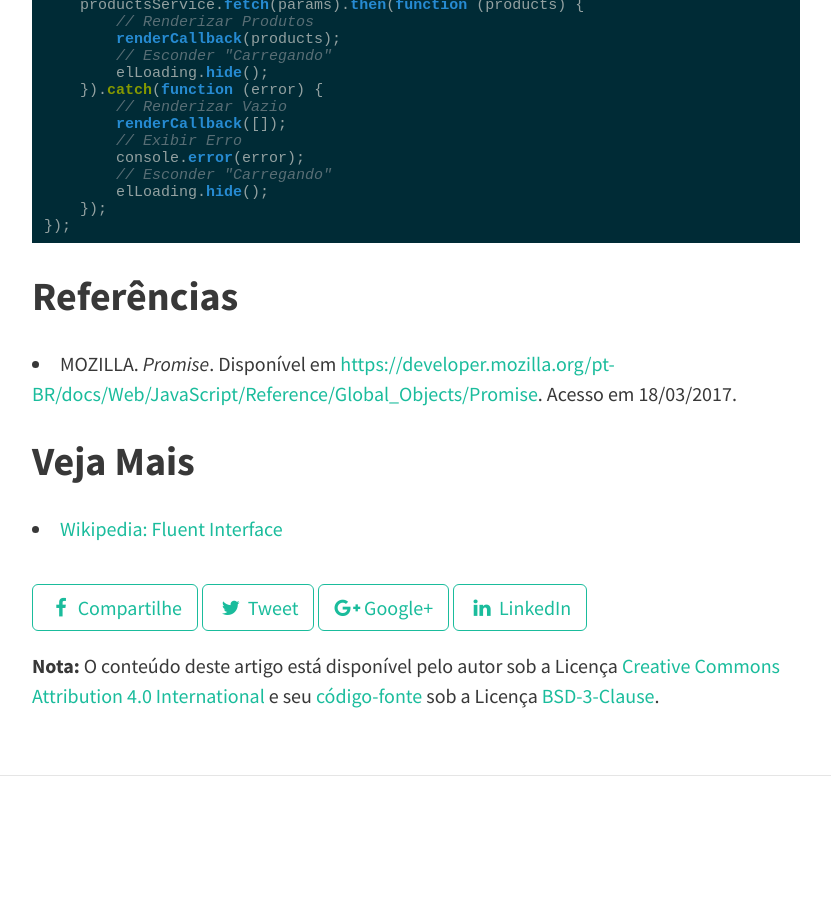
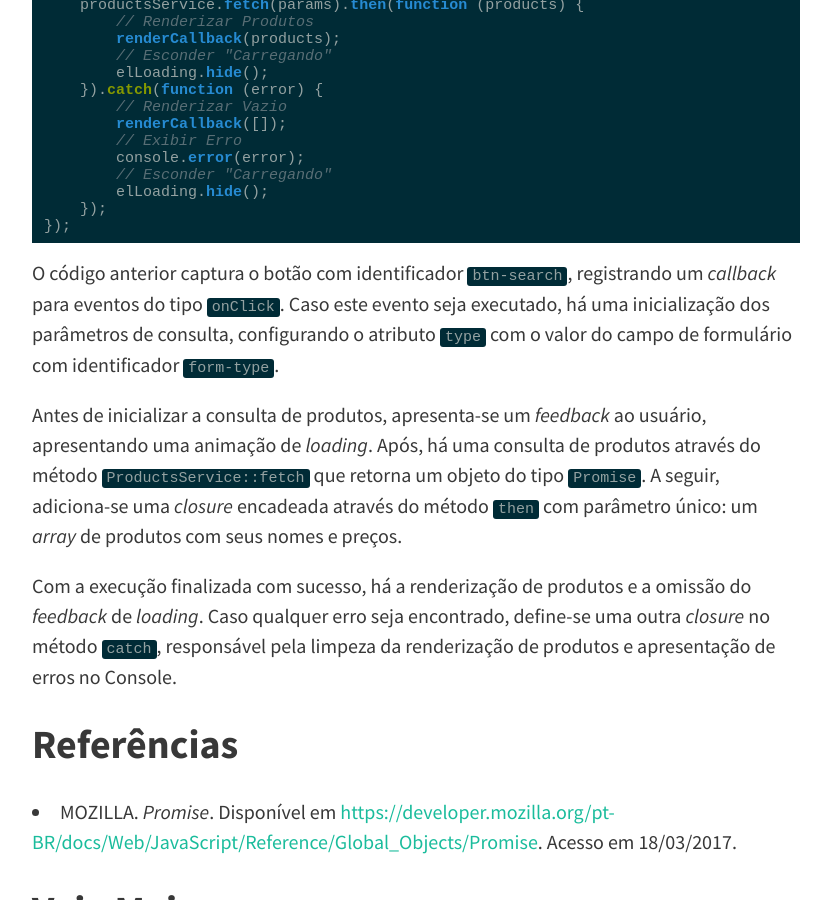
Before and after one commit to wandersonwhcr/wandersonwhcr.github.io, a Jekyll site: the page built from _posts/2017-03-18-javascript-promises.md, in a window 1280 px wide and 900 px high, scrolled down 6209 px. Shown: the whole window, without its empty margins (224-1055 px from the left). Built offline with Jekyll 4.4.1, drawn with Linux system fonts in a browser that asks for light colours; nearby versions of some CDN libraries; comment, search, counter and statistics services are not loaded.

Commit message:
Finaliza descrição de caso de uso

````diff
--- a/_posts/2017-03-18-javascript-promises.md
+++ b/_posts/2017-03-18-javascript-promises.md
@@ -242,6 +242,12 @@ btnSearch.on('click', function () {
 });
 ```
 
+O código anterior captura o botão com identificador `btn-search`, registrando um _callback_ para eventos do tipo `onClick`. Caso este evento seja executado, há uma inicialização dos parâmetros de consulta, configurando o atributo `type` com o valor do campo de formulário com identificador `form-type`.
+
+Antes de inicializar a consulta de produtos, apresenta-se um _feedback_ ao usuário, apresentando uma animação de _loading_. Após, há uma consulta de produtos através do método `ProductsService::fetch` que retorna um objeto do tipo `Promise`. A seguir, adiciona-se uma _closure_ encadeada através do método `then` com parâmetro único: um _array_ de produtos com seus nomes e preços.
+
+Com a execução finalizada com sucesso, há a renderização de produtos e a omissão do _feedback_ de _loading_. Caso qualquer erro seja encontrado, define-se uma outra _closure_ no método `catch`, responsável pela limpeza da renderização de produtos e apresentação de erros no Console.
+
 ## Referências
 
 * MOZILLA. _Promise_. Disponível em [https://developer.mozilla.org/pt-BR/docs/Web/JavaScript/Reference/Global\_Objects/Promise](https://developer.mozilla.org/pt-BR/docs/Web/JavaScript/Reference/Global_Objects/Promise). Acesso em 18/03/2017.
````
